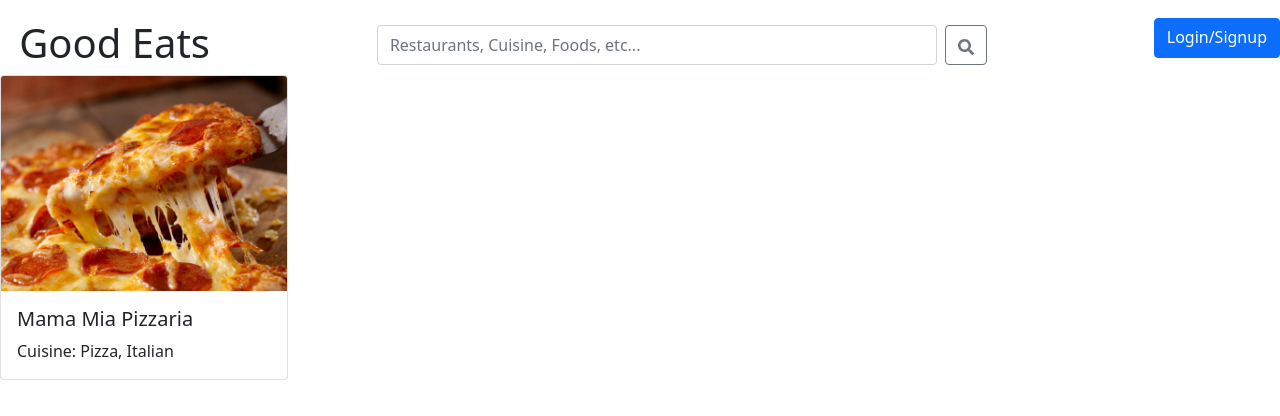
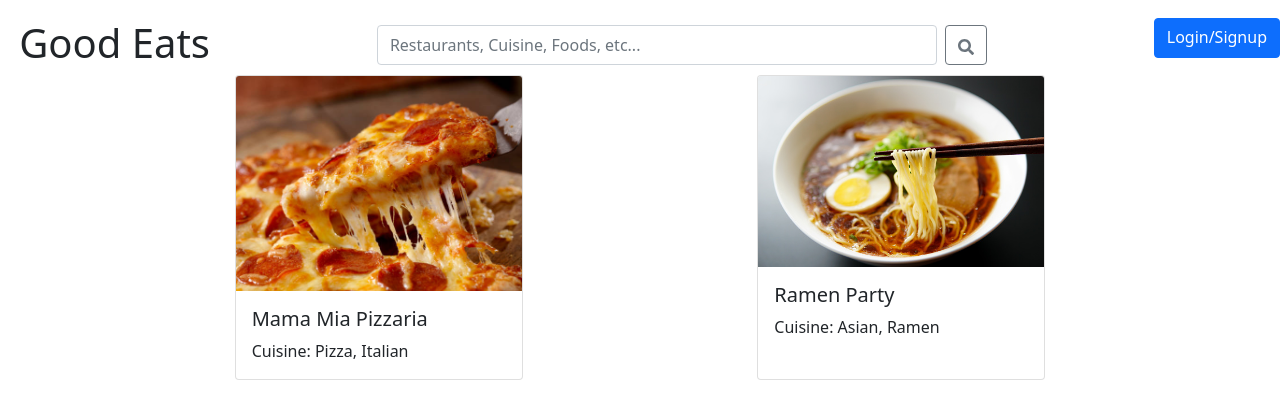
Before and after one commit to okaydokay97/good-eats-frontend, a React (Create React App) app: page / in a window 1280 px wide. Shown: the top 416 px of the page. Built offline with nearby package versions, Linux system fonts and the light colour scheme.

Commit message:
added second restaurant as test data in order to test code abstraction. had to hard code photo in welcome component for now.

```diff
--- a/src/App.tsx
+++ b/src/App.tsx
@@ -26,7 +26,6 @@ import {State} from './state'
 function App() {
 
   const selectedRestaurant = useSelector((state:State) => state.restaurant).id
-  console.log(selectedRestaurant)
   return (
     <div className="App">
       <Router>
--- a/src/Components/FoodCarousel.tsx
+++ b/src/Components/FoodCarousel.tsx
@@ -1,11 +1,12 @@
 import pizza1 from '../photos/pizza1.jpg'
-import pizza2 from '../photos/pizza2.jpg'
-import pizza3 from '../photos/pizza3.jpg'
+import photo4 from '../photos/photo4.jpeg'
 import React from "react";
 import {Carousel} from 'react-bootstrap'
 
-
-const FoodCarousel: React.FC = () => {
+interface Props {
+  name: string
+}
+const FoodCarousel: React.FC<Props> = ({name}) => {
   return(
     <Carousel style={{width:'50%', margin:'auto'}}>
     <Carousel.Item>
@@ -15,13 +16,9 @@ const FoodCarousel: React.FC = () => {
         height: '50vh'
       }}
         className="d-block w-100"
-        src={pizza1}
+        src={name === 'Ramen Party'? photo4 : pizza1}
         alt="First slide"
       />
-      <Carousel.Caption>
-        <h3>First slide label</h3>
-        <p>Nulla vitae elit libero, a pharetra augue mollis interdum.</p>
-      </Carousel.Caption>
     </Carousel.Item>
     {/* <Carousel.Item>
       <img
--- a/src/Components/RestaurantSearch.tsx
+++ b/src/Components/RestaurantSearch.tsx
@@ -1,11 +1,13 @@
 import React, { useState } from "react";
 import { Card } from "react-bootstrap";
 import { bindActionCreators } from "redux";
-import { actionCreators } from "../state";
-import { useDispatch } from "react-redux";
-// import { RestaurantInfo } from "../state/actions";
+import { actionCreators, State } from "../state";
+import { useDispatch, useSelector } from "react-redux";
+import { RestaurantInfo } from "../state/actions";
 import pizza1 from '../photos/pizza1.jpg'
+import ramen1 from '../photos/photo4.jpeg'
 import { restaurant1 } from "../test data/restaurantInfo";
+import { restaurant2 } from "../test data/restaurantInfo";
 import { useNavigate } from "react-router-dom";
 
 
@@ -14,21 +16,24 @@ const RestaurantSearch = () => {
 
 
   // const [restaurantList, setRestaurantList] = useState<RestaurantInfo[]>([])
-  // const restaurant = useSelector((state: State)=> state.restaurant)
+  const restaurant = useSelector((state: State)=> state.restaurant)
   const dispatch = useDispatch()
-  const { addRestaurant } = bindActionCreators(actionCreators, dispatch)
+  const { addRestaurant,removeRestaurant, clearItemsFromCart } = bindActionCreators(actionCreators, dispatch)
   const navigate = useNavigate()
 
 
-  function handleClick() {
-    addRestaurant(restaurant1)
-    let path = `/${restaurant1.id}/home`
+  function handleClick(restaurant: RestaurantInfo) {
+    removeRestaurant()
+    clearItemsFromCart()
+    addRestaurant(restaurant)
+    let path = `/${restaurant.id}/home`
     navigate(path)
   }
 
   return(
+    <div style={{display:'flex', justifyContent:'space-evenly'}}>
       <Card
-      onClick={handleClick}
+        onClick={() => {handleClick(restaurant1)}}
         style={{ width: '18rem', cursor:'pointer' }}>
         <Card.Img variant="top" src={pizza1} />
         <Card.Body>
@@ -38,6 +43,18 @@ const RestaurantSearch = () => {
           </Card.Text>
         </Card.Body>
       </Card>
+      <Card
+        onClick={() => {handleClick(restaurant2)}}
+        style={{ width: '18rem', cursor:'pointer' }}>
+        <Card.Img variant="top" src={ramen1} />
+        <Card.Body>
+          <Card.Title>{restaurant2.restaurantName}</Card.Title>
+          <Card.Text>
+            Cuisine: {restaurant2.cuisine.join(', ')}
+          </Card.Text>
+        </Card.Body>
+      </Card>
+    </div>
   )
 }
 
--- a/src/Components/Welcome.tsx
+++ b/src/Components/Welcome.tsx
@@ -5,16 +5,17 @@ import { State } from "../state";
 
 const Welcome: React.FC = () => {
 
-  const restaurantName = useSelector((state:State) => state.restaurant.restaurantName)
+  const restaurant = useSelector((state:State) => state.restaurant)
+
 
   return (
     <div style={{textAlign:'center'}}>
       <ul className="no-bullets">
         <li style={{textAlign:'center'}}>
-          <h1 style={{margin:'auto'}}>{restaurantName}</h1>
+          <h1 style={{margin:'auto'}}>{restaurant.restaurantName}</h1>
         </li>
         <li>
-          <FoodCarousel />
+          <FoodCarousel name={restaurant.restaurantName}/>
         </li>
       </ul>
     </div>
--- a/src/state/actionCreators/index.ts
+++ b/src/state/actionCreators/index.ts
@@ -39,6 +39,14 @@ export const removeItemFromCart = (cart: Cart) => {
   }
 }
 
+export const clearItemsFromCart = () => {
+  return (dispatch: Dispatch<Action>) => {
+    dispatch({
+      type: ActionType.CLEARITEMSFROMCART
+    })
+  }
+}
+
 export const addUser = (user: User) => {
   return (dispatch: Dispatch<Action>) => {
     dispatch({
--- a/src/state/actionTypes/index.ts
+++ b/src/state/actionTypes/index.ts
@@ -3,6 +3,7 @@ export enum ActionType {
   REMOVERESTAURANT = 'removeRestaurant',
   ADDITEMTOCART = 'addItemToCart',
   REMOVEITEMFROMCART = 'removeItemFromCart',
+  CLEARITEMSFROMCART = 'clearItemsFromCart',
   ADDUSER = 'addUser',
   REMOVEUSER = 'removeUser'
 }
--- a/src/state/actions/index.ts
+++ b/src/state/actions/index.ts
@@ -48,6 +48,10 @@ interface RemoveItemFromCartAction{
   payload: Cart
 }
 
+interface ClearItemsFromCartAction{
+  type: ActionType.CLEARITEMSFROMCART,
+}
+
 interface AddUser {
   type: ActionType.ADDUSER
   payload: User
@@ -62,6 +66,7 @@ export type Action = (
   RemoveRestaurantAction |
   AddItemToCartAction |
   RemoveItemFromCartAction |
+  ClearItemsFromCartAction |
   AddUser |
   RemoveUser
 )
--- a/src/state/reducers/cartReducer.ts
+++ b/src/state/reducers/cartReducer.ts
@@ -12,6 +12,8 @@ const cartReducer = (state: Cart = initialState, action: Action ): Cart => {
       return {...state, ...action.payload}
     case ActionType.REMOVEITEMFROMCART:
       return {...state, ...action.payload}
+    case ActionType.CLEARITEMSFROMCART:
+      return initialState
     default:
     return state
   }
--- a/src/test data/restaurantInfo.tsx
+++ b/src/test data/restaurantInfo.tsx
@@ -63,34 +63,34 @@ export let restaurant1: RestaurantInfo ={
 }
 
 
-export let menuItems: MenuItemInterface = {
-  appetizers: [
-    {course:'appetizers', name: 'Bruschetta', price: 6.50},
-    {course:'appetizers', name: 'Calamari', price: 12.00},
-    {course:'appetizers', name: 'Fried Mozzerela', price: 8.25},
-    {course:'appetizers', name: 'Garlic Bread', price: 6.50},
-    {course:'appetizers', name: 'Onion Rings', price: 7.50},
-    {course:'appetizers', name: 'Fried Mushrooms', price: 8.00}
-  ],
-  pastas: [
-    {course:'pastas', name: 'Cacio é pepe', price: 10.25},
-    {course:'pastas', name: 'Meat Lasagna', price: 13.50},
-    {course:'pastas', name: 'Cheese Ravioli', price: 12.00},
-    {course:'pastas', name: 'Penne Pasta W/ Grilled Italian Sausage', price: 14.50},
-    {course:'pastas', name: 'Sphagetti and Meatballs', price: 11.25}
-  ],
-  pizzas: [
-    {course:'pizzas', name: 'Margherita', price: 16.00},
-    {course:'pizzas', name: 'Four Cheese', price: 17.00},
-    {course:'pizzas', name: 'Hawaiian', price: 19.25},
-    {course:'pizzas', name: 'Chicago Style', price: 18.50},
-    {course:'pizzas', name: 'White Pizza', price: 14.50},
-    {course:'pizzas', name: 'Vegitarian', price: 15.00}
-  ],
-  desserts: [
-    {course:'desserts', name: 'Cannoli(6)', price: 6.00},
-    {course:'desserts', name: 'Tiramisu', price: 7.00},
-    {course:'desserts', name: 'Chocolate Cake', price: 8.25},
-    {course:'desserts', name: 'Vanilla Gelato', price: 6.50},
-  ]
+export let restaurant2:RestaurantInfo = {
+  id:2,
+  restaurantName: 'Ramen Party',
+  cuisine: ['Asian', 'Ramen'],
+  menu: {
+    'Shareables': [
+      {name: 'Takoyaki', price: 7.50},
+      {name: 'Chicken Kaarage', price: 11.00},
+      {name: 'Shrimp Tempura', price: 13.50},
+      {name: 'Fried Kabocha', price: 5.00}
+    ],
+    'Ramen': [
+      {name: 'Shio', price: 12.25},
+      {name: 'Shoyu', price: 14.50},
+      {name: 'Tonkotu', price: 12.70},
+      {name: 'Miso', price: 14.50},
+
+    ],
+    'Sides': [
+      {name: 'Rice', price: 3.00},
+      {name: 'Extra Noodles', price: 4.00},
+      {name: 'Miso Soup', price: 4.75},
+      {name: 'Kimchi', price: 4.50},
+    ]
+  }
+  ,
+  address: '672 N Broadway Ave.',
+  deliver:false,
+  adminUserId: 1
+
 }
```
Also changed, not shown: src/photos/photo4.jpeg (added). Lines whose indentation alone changed are shown as unchanged.
